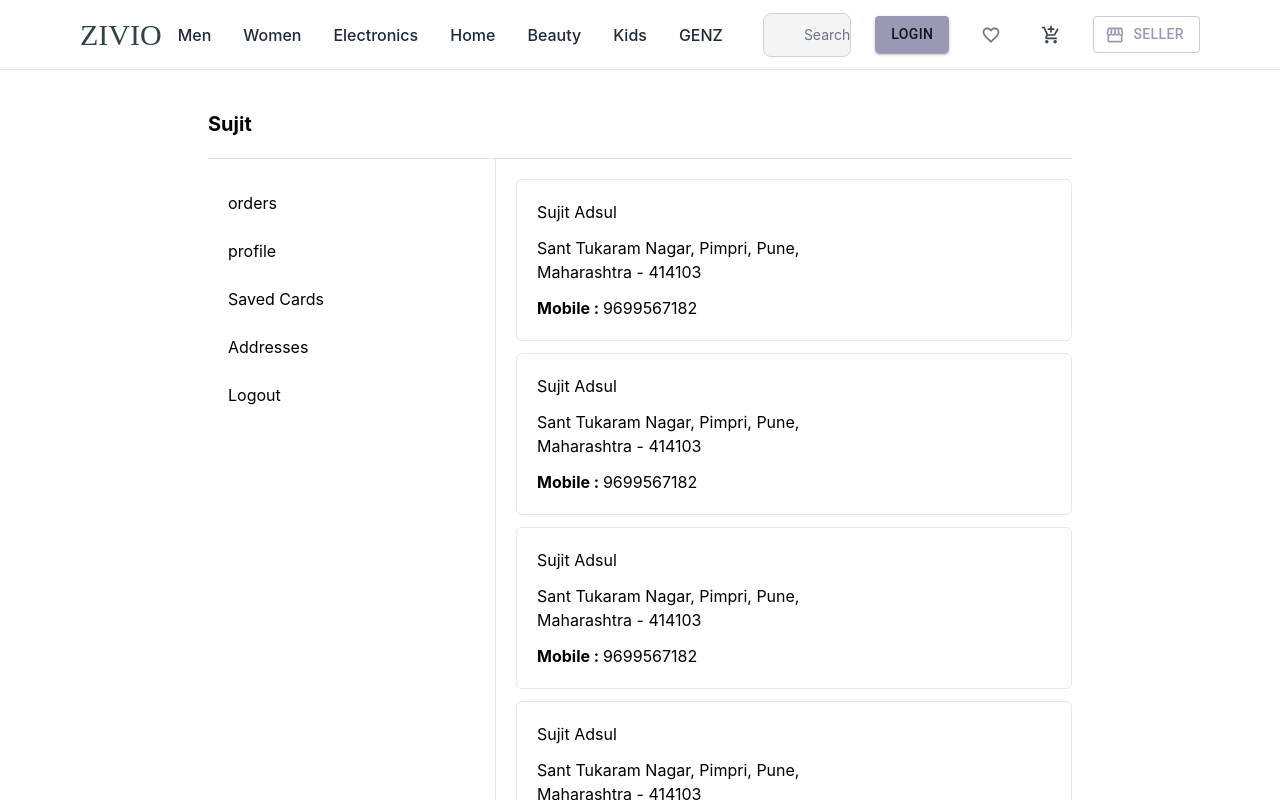
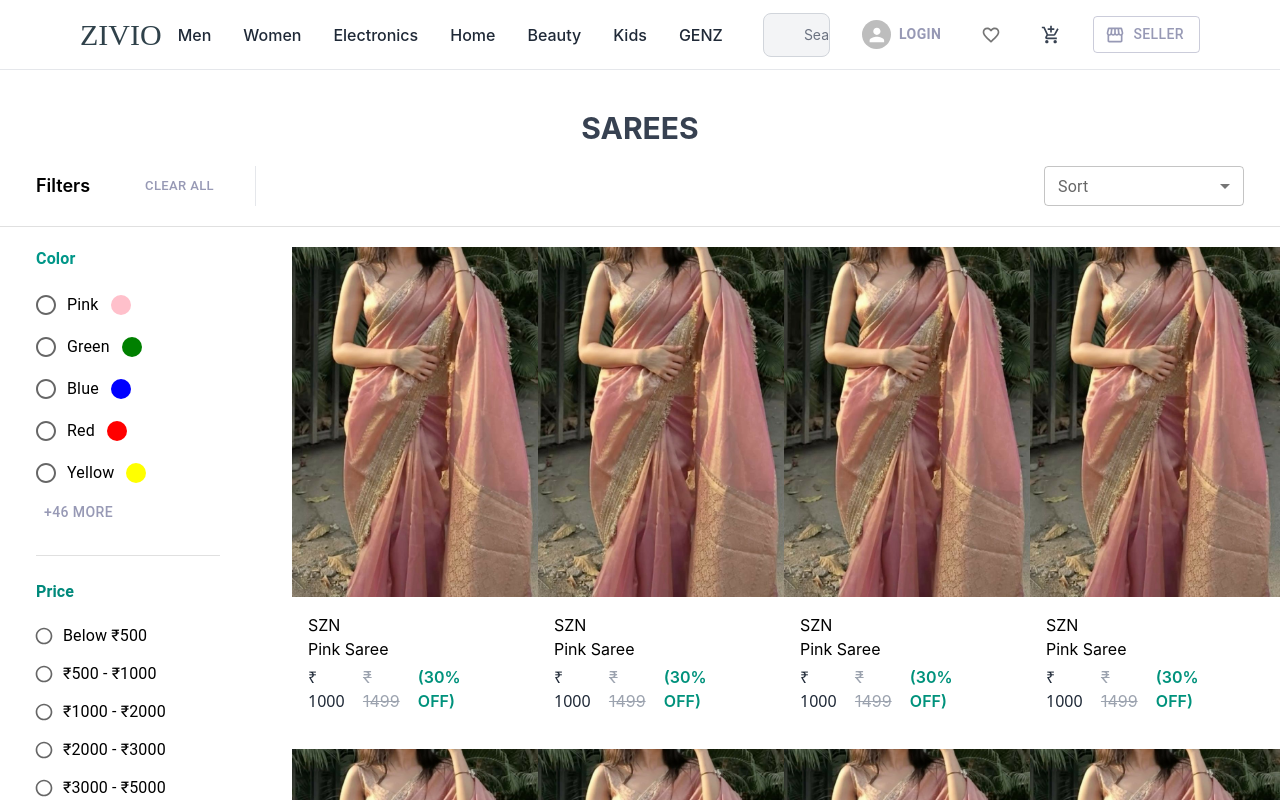
Before and after one commit to adsulsujit2006-cloud/E---Com-Application-ZIVIO, a React (Create React App) app: page /products/1 in a window 1280 px wide. Shown: the top 800 px of the page. Built offline with nearby package versions, Linux system fonts and the light colour scheme; some icons are missing.

Commit message:
implements Routing to page connection

```diff
--- a/src/App.tsx
+++ b/src/App.tsx
@@ -2,7 +2,7 @@ import React from "react";
 import "./App.css";
 
 import { ThemeProvider } from "@mui/material";
-import { BrowserRouter } from "react-router-dom";
+import { Route, Routes } from "react-router-dom";
 
 import customeTheme from "./Theme/customeTheme";
 import Navbar from "./customer/components/Navbar/Navbar";
@@ -15,26 +15,46 @@ import Checkout from "./customer/pages/Checkout/Checkout";
 import Account from "./customer/pages/Account/Account";
 import UserDetails from "./customer/pages/Account/UserDetails";
 
-// import HomeCategory from "./customer/pages/Home/HomeCategory";
-
 function App() {
   return (
+    <ThemeProvider theme={customeTheme}>
+      <>
+        {<Navbar />}
 
-      <ThemeProvider theme={customeTheme}>
-        <>
-          <Navbar />
-         {/* <HomeCategory />*/}
-          {/*<Product />*/}
-          {/*<ProductDetails/>*/}
-          {/*<Review/>*/}
-          {/*<Cart/>*/}
-         { /*<Checkout/>*/}
-         {<Account/>}
-         {/*UserDetails*/}
+        <Routes>
+          <Route path="/" element={<HomeCategory />} />
 
-        </>
-      </ThemeProvider>
+          <Route
+            path="/products/:categoryId"
+            element={<Product />}
+          />
 
+          <Route
+            path="/reviews/:productId"
+            element={<Review />}
+          />
+
+          <Route
+            path="/product-details/:categoryId/:name/:productId"
+            element={<ProductDetails />}
+          />
+
+          <Route
+            path="/cart"
+            element={<Cart />}
+          />
+
+          <Route
+            path="/checkout"
+            element={<Checkout />}
+          />
+           <Route
+            path="/account/*"
+            element={<Account />}
+          />
+        </Routes>
+      </>
+    </ThemeProvider>
   );
 }
 
--- a/src/customer/components/Navbar/CategorySheet.tsx
+++ b/src/customer/components/Navbar/CategorySheet.tsx
@@ -12,6 +12,7 @@ import { BeautyLevelTwo } from "../../../data/category/LevelTwo/BeautyLevelTwo";
 import { BeautyLevelThree } from "../../../data/category/LevelThree/BeautyLevelThree";
 import { KidsLevlTwo } from "../../../data/category/LevelTwo/KidsLevelTwo";
 import { KidsLevelThree } from "../../../data/category/LevelThree/KidsLevelThree";
+import { useNavigate } from "react-router-dom";
 
 const categoryTwo: { [key: string]: any[] } = {
     men: menLevlTwo,
@@ -37,6 +38,7 @@ const CategorySheet = ({ selectedCategory, setShowSheet }: any) => {
             (child: any) => child.parentCategoryId === parentCategoryId
         );
     };
+    const navigate = useNavigate()
 
     return (
         <Box
@@ -63,7 +65,12 @@ const CategorySheet = ({ selectedCategory, setShowSheet }: any) => {
                                 <div key={item.categoryId}>
                                     <li
                                         className="hover:text-primary-color cursor-pointer"
-                                        onClick={() => setShowSheet(false)}
+                                        onClick={() => {
+                                            navigate("/products/" + item.categoryId);
+                                            if (typeof setShowSheet === "function") {
+                                                setShowSheet(false);
+                                            }
+                                        }}
                                     >
                                         {item.name}
                                     </li>
--- a/src/customer/components/Navbar/Navbar.tsx
+++ b/src/customer/components/Navbar/Navbar.tsx
@@ -17,6 +17,7 @@ import {
 } from "@mui/icons-material";
 import CategorySheet from "./CategorySheet";
 import { mainCategory } from "../../../data/category/mainCategory";
+import { useNavigate } from "react-router-dom";
 
 const Navbar = () => {
 
@@ -24,6 +25,7 @@ const Navbar = () => {
   const isLarge = useMediaQuery(theme.breakpoints.up("lg"));
   const [selectedCategory, setSelectedCategory] = useState("men");
   const [showCategorySheet, setShowCategorySheet] = useState(false);
+  const navigate = useNavigate()
 
   const categories = Array.isArray(mainCategory) ? mainCategory : [mainCategory];
 
@@ -38,7 +40,7 @@ const Navbar = () => {
               <MenuIcon />
             </IconButton>
             }
-            <h1 className="logo cursor-pointer text-lg md:text-3xl text-[#2F414A]">
+            <h1 onClick={()=>navigate("/")} className="logo cursor-pointer text-lg md:text-3xl text-[#2F414A]">
               ZIVIO
             </h1>
           </div >
@@ -75,8 +77,9 @@ const Navbar = () => {
           <div className="flex gap-1 lg:gap-6 items-center">
 
 
-            {false ? (
-              <Button className="flex items-center gap-2">
+            {true ? (
+              <Button onClick={()=>navigate("/account/Order")}
+              className="flex items-center gap-2">
                 <Avatar
                   sx={{ width: 29, height: 29 }}
                   src=""
@@ -96,7 +99,7 @@ const Navbar = () => {
               <FavoriteBorder sx={{ fontSize: 20 }} />
             </IconButton>
 
-            <IconButton>
+            <IconButton onClick={()=>navigate("/")}>
               <AddShoppingCart
                 className="text-gray-700"
                 sx={{ fontSize: 20 }}
--- a/src/customer/pages/Account/Account.tsx
+++ b/src/customer/pages/Account/Account.tsx
@@ -1,6 +1,6 @@
 import { Divider } from "@mui/material";
 import React from "react";
-import { useLocation, useNavigate } from "react-router-dom";
+import { Route, Routes, useLocation, useNavigate } from "react-router-dom";
 import Order from "./Order";
 import OrderDetail from "./OrderDetails";
 import UserDetails from "./UserDetails";
@@ -8,44 +8,85 @@ import Address from "./Address";
 
 const menu = [
     { name: "orders", path: "/account/orders" },
-    { name: "profile", path: "/account/profile" },
+    { name: "profile", path: "/account" },
     { name: "Saved Cards", path: "/account/saved-card" },
     { name: "Addresses", path: "/account/addresses" },
     { name: "Logout", path: "/" }
-]
+];
+
 const Account = () => {
+
     const navigate = useNavigate();
-    const handleClick = (item: any) => navigate(item.path)
     const location = useLocation();
+
+    const handleClick = (item: any) => {
+        navigate(item.path);
+    };
 
     return (
         <div className="px-5 lg:px-52 min-h-screen mt-10">
+
             <div>
-                <h1 className="text-xl font-bold pb-5">Sujit</h1>
+                <h1 className="text-xl font-bold pb-5">
+                    Sujit
+                </h1>
             </div>
+
             <Divider />
+
             <div className="grid grid-cols-1 lg:grid-cols-3 lg:min-h-[78vh]">
-                <section className="cols-span-1 lg:border-r lg:pr-5 py-5 h-full ">
+
+                <section className="col-span-1 lg:border-r lg:pr-5 py-5 h-full">
+
                     {menu.map((item) => (
-                        <div onClick={() => handleClick(item)} key={item.name}
-                            className={` ${item.path === location.pathname ? "bg-primary-color text-white" : ""}
-                            py-3 cursor-pointer hover:text-white hover:bg-primary-color
-                        px-5 rounded-md`}>
+                        <div
+                            onClick={() => handleClick(item)}
+                            key={item.name}
+                            className={`${
+                                item.path === location.pathname
+                                    ? "bg-primary-color text-white"
+                                    : ""
+                            }
+                            py-3 cursor-pointer hover:text-white
+                            hover:bg-primary-color px-5 rounded-md`}
+                        >
                             <p>{item.name}</p>
                         </div>
                     ))}
+
                 </section>
+
                 <section className="right lg:col-span-2 lg:pl-5 py-5">
-                    {/*<Order/>*/}
-                    {/*<OrderDetail/> */}
-                    {/*<UserDetails />*/}
-                    {<Address/>}
+
+                    <Routes>
+
+                        <Route
+                            path="/"
+                            element={<UserDetails />}
+                        />
+
+                        <Route
+                            path="/orders"
+                            element={<Order />}
+                        />
+
+                        <Route
+                            path="/order/:orderId/:orderItemId"
+                            element={<OrderDetail />}
+                        />
+
+                        <Route
+                            path="/addresses"
+                            element={<Address />}
+                        />
+
+                    </Routes>
 
                 </section>
 
             </div>
         </div>
+    );
+};
 
-    )
-}
-export default Account
+export default Account;
--- a/src/customer/pages/Cart/Cart.tsx
+++ b/src/customer/pages/Cart/Cart.tsx
@@ -4,6 +4,7 @@ import { Close, LocalOffer } from "@mui/icons-material";
 import { teal } from "@mui/material/colors";
 import { Button, IconButton, TextField } from "@mui/material";
 import PricingCard from "./PricingCard";
+import { useNavigate } from "react-router-dom";
 
 const Cart = () =>{
     const[couponCode,setCouponCode]=useState("")
@@ -11,6 +12,7 @@ const Cart = () =>{
         setCouponCode(e.target.value)
 
     }
+    const navigate = useNavigate()
     return (
         <div className="pt-10 px-5 sm:px-10 md:px-60 min-h-screen">
             <div className="grid grid-cols-1 lg:grid-cols-3 gap-5">
@@ -47,7 +49,7 @@ const Cart = () =>{
                     </div>
                     <div className="border rounded-md">
                         <PricingCard/>
-                        <div className="p-5">
+                        <div onClick = {()=>navigate("/checkout")}className="p-5">
                             <Button fullWidth variant="contained" sx={{py:"11px"}}>
                                 Buy now
                             </Button>
--- a/src/customer/pages/Product/Product.tsx
+++ b/src/customer/pages/Product/Product.tsx
@@ -1,84 +1,135 @@
 import React, { useState } from "react";
 import FilterSection from "./FilterSection";
 import ProductCard from "./ProductCard";
-import { Box, Divider, FormControl, IconButton, InputLabel, MenuItem, Pagination, Select, useMediaQuery, useTheme } from "@mui/material";
-import { FilterAlt, Sort } from "@mui/icons-material";
+import {
+    Box,
+    Divider,
+    FormControl,
+    IconButton,
+    InputLabel,
+    MenuItem,
+    Pagination,
+    Select,
+    useMediaQuery,
+    useTheme,
+} from "@mui/material";
+import { FilterAlt } from "@mui/icons-material";
+
 const Product = () => {
-    const theme = useTheme()
-    const isLarge = useMediaQuery(theme.breakpoints.up("lg"))
-    const [sort, setSort] = useState()
-    const [page, setPage] = useState(1)
+    const theme = useTheme();
+    const isLarge = useMediaQuery(theme.breakpoints.up("lg"));
+
+    const [sort, setSort] = useState("");
+    const [page, setPage] = useState(1);
+
     const handleSortChange = (event: any) => {
-        setSort(event.target.value)
-    }
+        setSort(event.target.value);
+    };
+
     const handlePageChange = (value: number) => {
-        setPage(value)
-    }
+        setPage(value);
+    };
+
     return (
-        <div className='-z-10 mt-10'>
+        <div className="-z-10 mt-10">
             <div>
-                <h1 className='text-3xl text-center font-bold text-gray-700 pb-5 px-9
-            uppercase space-x-2'>Sarees</h1>
+                <h1 className="text-3xl text-center font-bold text-gray-700 pb-5 px-9 uppercase space-x-2">
+                    Sarees
+                </h1>
             </div>
-            <div className='lg:flex'>
+
+            <div className="lg:flex">
+
                 <section className="filter_section hidden lg:block w-[20%]">
                     <FilterSection />
                 </section>
-                <div className='w-full lg:w-[80%] space-y-5'>
-                    <div className='flex justify-between items-center px-9 h-[40px]'>
-                        <div className='relative w-[50%]'>
-                            {
-                                !isLarge && (<IconButton>
+
+                <div className="w-full lg:w-[80%] space-y-5">
+
+                    <div className="flex justify-between items-center px-9 h-[40px]">
+
+                        <div className="relative w-[50%]">
+
+                            {!isLarge && (
+                                <IconButton>
                                     <FilterAlt />
+                                </IconButton>
+                            )}
+
+                            {!isLarge && (
+                                <Box>
                                     <FilterSection />
-                                </IconButton>)
-                            }
-                            {
-                                !isLarge && (<Box>
-                                    <FilterSection />
-                                </Box>)
-                            }
+                                </Box>
+                            )}
+
                         </div>
 
                         <Box sx={{ minWidth: 120 }}>
-                            <FormControl size='small' sx={{ width: "200px" }}>
-                                <InputLabel id="demo-simple-select-label">Sort</InputLabel>
+                            <FormControl size="small" sx={{ width: "200px" }}>
+
+                                <InputLabel id="demo-simple-select-label">
+                                    Sort
+                                </InputLabel>
+
                                 <Select
                                     labelId="demo-simple-select-label"
                                     id="demo-simple-select"
                                     value={sort}
-                                    label="Age"
+                                    label="Sort"
                                     onChange={handleSortChange}
                                 >
-                                    <MenuItem value={"price-low"}>price : low to High</MenuItem>
-                                    <MenuItem value={"price-high"}>Price:High to Low</MenuItem>
-                                    <MenuItem value={"top-rating"}>Customer Rating</MenuItem>
-                                    <MenuItem value={"top-rating"}>Better discount</MenuItem>
+                                    <MenuItem value={"price-low"}>
+                                        Price: Low to High
+                                    </MenuItem>
+
+                                    <MenuItem value={"price-high"}>
+                                        Price: High to Low
+                                    </MenuItem>
+
+                                    <MenuItem value={"top-rating"}>
+                                        Customer Rating
+                                    </MenuItem>
+
+                                    <MenuItem value={"better-discount"}>
+                                        Better Discount
+                                    </MenuItem>
                                 </Select>
+
                             </FormControl>
                         </Box>
 
                     </div>
+
                     <Divider />
+
                     <section className="product_section grid sm:grid-cols-2 md:grid-cols-3 lg:grid-cols-4 gap-y-5 px-5 justify-center">
-                        {[1, 1, 1, 1, 1, 1, 1, 1, 1, 1, 1, 1, 1, 1, 1, 1,].map((item) => <ProductCard />)}
 
+                        {[1, 1, 1, 1, 1, 1, 1, 1, 1, 1, 1, 1, 1, 1, 1, 1].map(
+                            (item, index) => (
+                                <ProductCard key={index} />
+                            )
+                        )}
 
                     </section>
+
                     <div className="flex justify-center py-10">
+
                         <Pagination
-                        onChange={(event, value) => handlePageChange(value)}
+                            onChange={(event, value) =>
+                                handlePageChange(value)
+                            }
                             count={10}
+                            page={page}
                             variant="outlined"
                             color="primary"
                         />
+
                     </div>
-                </div>
-
-
 
                 </div>
             </div>
-    )
-}
-export default Product
+        </div>
+    );
+};
+
+export default Product;
--- a/src/customer/pages/Product/ProductCard.tsx
+++ b/src/customer/pages/Product/ProductCard.tsx
@@ -1,17 +1,29 @@
 import React, { useEffect, useState } from "react";
-import "./ProductCard.css"
+import "./ProductCard.css";
 import { Button } from "@mui/material";
 import { Favorite, ModeComment } from "@mui/icons-material";
 import { teal } from "@mui/material/colors";
+
 const images = [
-  "productSphoto/sareephoto3.jpg",
-  "productSphoto/sarreephot4.jpg",
-  "productSphoto/sareephoto2.jpg",
-  "productSphoto/sareephoto3.jpg",
-  "productSphoto/sarreephot4.jpg",
+  "/productSphoto/sareephoto3.jpg",
+  "/productSphoto/sarreephot4.jpg",
+  "/productSphoto/sareephoto2.jpg",
+  "/productSphoto/sareephoto3.jpg",
+  "/productSphoto/sarreephot4.jpg",
+];
 
-];
-const ProductCard = () => {
+interface ProductCardProps {
+  product?: {
+    productId?: string;
+    brand?: string;
+    name?: string;
+    price?: number;
+    mrp?: number;
+    discount?: number;
+  };
+}
+
+const ProductCard = ({ product }: ProductCardProps) => {
   const [currentImage, setCurrentImage] = useState(0);
   const [isHovered, setIsHovered] = useState(false);
 
@@ -20,7 +32,9 @@ const ProductCard = () => {
 
     if (isHovered) {
       interval = setInterval(() => {
-        setCurrentImage((prevImage) => (prevImage + 1) % images.length);
+        setCurrentImage(
+          (prevImage) => (prevImage + 1) % images.length
+        );
       }, 1000);
     }
 
@@ -37,7 +51,7 @@ const ProductCard = () => {
           onMouseEnter={() => setIsHovered(true)}
           onMouseLeave={() => {
             setIsHovered(false);
-            setCurrentImage(0); // Reset to first image
+            setCurrentImage(0);
           }}
         >
           {images.map((item, index) => (
@@ -51,37 +65,39 @@ const ProductCard = () => {
               }}
             />
           ))}
-          {isHovered &&<div className="indicator flex flex-col items-center space-y-2">
+
+          {isHovered && (
+            <div className="indicator flex flex-col items-center space-y-2">
               <div className="flex gap-3">
                 <Button variant="contained" color="secondary">
-
-                <Favorite sx={{color:teal[500]}}/>
-
+                  <Favorite sx={{ color: teal[500] }} />
                 </Button>
 
                 <Button variant="contained" color="secondary">
-
-                <ModeComment sx={{color:teal[500]}}/>
-
+                  <ModeComment sx={{ color: teal[500] }} />
                 </Button>
               </div>
             </div>
-          }
+          )}
         </div>
+
         <div className="details pt-3 space-y-1 group-hover-effect rounded-md">
           <div className="name">
-            <h1>SZN</h1>
-            <p>Pink Saree</p>
+            <h1>{product?.brand ?? "SZN"}</h1>
+            <p>{product?.name ?? "Pink Saree"}</p>
           </div>
+
           <div className="price flex items-center gap-3">
             <span className="font-sans text-gray-800">
-             ₹ 1000
+              ₹ {product?.price ?? 1000}
             </span>
+
             <span className="thin-line-through text-gray-400">
-              ₹ 1499
+              ₹ {product?.mrp ?? 1499}
             </span>
+
             <span className="text-primary-color font-semibold">
-             (30% OFF)
+              ({product?.discount ?? 30}% OFF)
             </span>
           </div>
         </div>
@@ -90,8 +106,4 @@ const ProductCard = () => {
   );
 };
 
-
-
-
-
 export default ProductCard;
```
Lines whose indentation alone changed are shown as unchanged.
